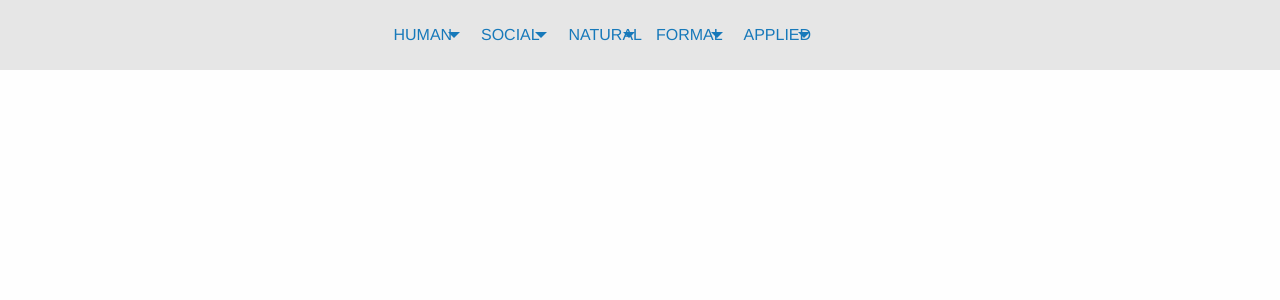
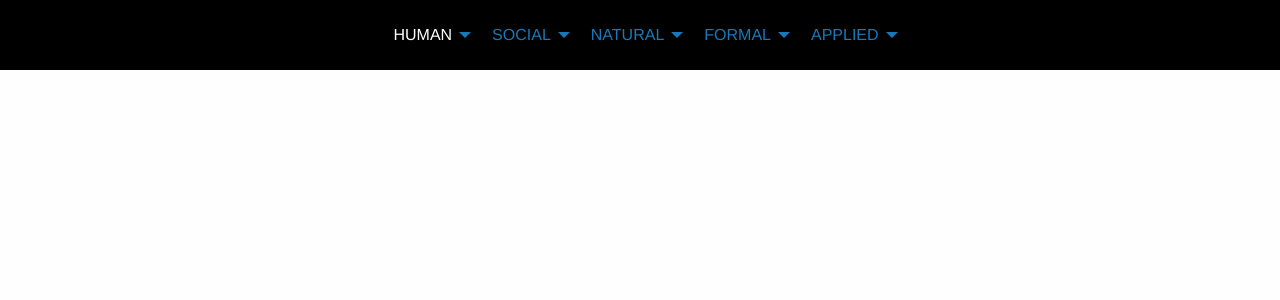
Before and after one commit to trdownie/the-academy, a Django app: page / in a window 1280 px wide. Shown: the top 300 px of the page. Run offline with Django 3.2, Linux system fonts and the light colour scheme; some libraries are stand-ins or nearby versions.

Commit message:
Connected static files to Django app and base.css now working. Navbar not complete

```diff
--- a/static/css/base.css
+++ b/static/css/base.css
@@ -0,0 +1,12 @@
+html {
+
+}
+
+#main-menu, #top-bar, #nav-items, a.menu-item {
+    background-color: black;
+    color: white;
+}
+
+a.menu-item::after {
+    color: white;
+}
--- a/templates/base.html
+++ b/templates/base.html
@@ -24,7 +24,7 @@
                 integrity="sha512-1ycn6IcaQQ40/MKBW2W4Rhis/DbILU74C1vSrLJxCq57o941Ym01SwNsOMqvEBFlcgUa6xLiPY/NS5R+E6ztJQ=="
                 crossorigin="anonymous" referrerpolicy="no-referrer">
             <!-- Main Custom CSS -->
-            <link rel="stylesheet" href="{% static 'css/base.css' %}" type="text">
+            <link rel="stylesheet" href="{% static 'css/base.css' %}">
         {% endblock %}
 
         {% block extra_css %}
@@ -40,7 +40,7 @@
             <script src="https://cdn.jsdelivr.net/npm/foundation-sites@6.6.3/dist/js/foundation.min.js"
                 integrity="sha256-pRF3zifJRA9jXGv++b06qwtSqX1byFQOLjqa2PTEb2o=" crossorigin="anonymous"></script>
             <!-- Main Custom JS -->
-
+            <script src="{% static 'js/base.js' %}"></script>
         {% endblock %}
 
         {% block extra_js %}
@@ -61,10 +61,10 @@
         </div>
 
         <div class="top-bar align-center-middle" id="main-menu">
-            <div class="top-bar">
-                <ul class="vertical medium-horizontal menu grid-x" data-responsive-menu="drilldown medium-dropdown">
-                    <li class="cell large-2">
-                        <a href="#">HUMAN</a>
+            <div class="top-bar" id="top-bar">
+                <ul class="vertical medium-horizontal menu" id="nav-items" data-responsive-menu="drilldown medium-dropdown">
+                    <li>
+                        <a class="menu-item" href="#">HUMAN</a>
                         <ul class="vertical menu">
                             <li><a href="#">Arts (Performance)</a></li>
                             <li><a href="#">Arts (Visual)</a></li>
@@ -75,7 +75,7 @@
                             <li><a href="#">Theology</a></li>
                         </ul>
                     </li>
-                    <li class="cell small-2">
+                    <li class="">
                         <a href="#">SOCIAL</a>
                         <ul class="vertical menu">
                             <li><a href="#">Anthropology</a></li>
@@ -87,7 +87,7 @@
                             <li><a href="#">Social Work</a></li>
                         </ul>
                     </li>
-                    <li class="cell small-2">
+                    <li class="">
                         <a href="#">NATURAL</a>
                         <ul class="vertical menu">
                             <li><a href="#">Biology</a></li>
@@ -97,14 +97,14 @@
                             <li><a href="#">Physics</a></li>
                         </ul>
                     </li>
-                    <li class="cell small-2">
+                    <li class="">
                         <a href="#">FORMAL</a>
                         <ul class="vertical menu">
                             <li><a href="#">Computer Science</a></li>
                             <li><a href="#">Mathematics</a></li>
                         </ul>
                     </li>
-                    <li class="cell small-2">
+                    <li class="">
                         <a href="#">APPLIED</a>
                         <ul class="vertical menu">
                             <li><a href="#">Business</a></li>
--- a/the_academy/settings.py
+++ b/the_academy/settings.py
@@ -147,6 +147,12 @@ USE_TZ = True
 # https://docs.djangoproject.com/en/3.2/howto/static-files/
 
 STATIC_URL = '/static/'
+STATICFILES_DIRS = [
+    os.path.join(BASE_DIR, 'static'),
+]
+
+MEDIA_URL = '/media/'
+MEDIA_ROOT = os.path.join(BASE_DIR, 'media')
 
 # Default primary key field type
 # https://docs.djangoproject.com/en/3.2/ref/settings/#default-auto-field
--- a/the_academy/urls.py
+++ b/the_academy/urls.py
@@ -15,9 +15,11 @@ Including another URLconf
 """
 from django.contrib import admin
 from django.urls import path, include
+from django.conf import settings
+from django.conf.urls.static import static
 
 urlpatterns = [
     path('admin/', admin.site.urls),
     path('accounts/', include('allauth.urls')),
     path('', include('home.urls')),
-]
+] + static(settings.MEDIA_URL, document_root=settings.MEDIA_ROOT)
```
Also changed, not shown: static/css/help.css (added).
